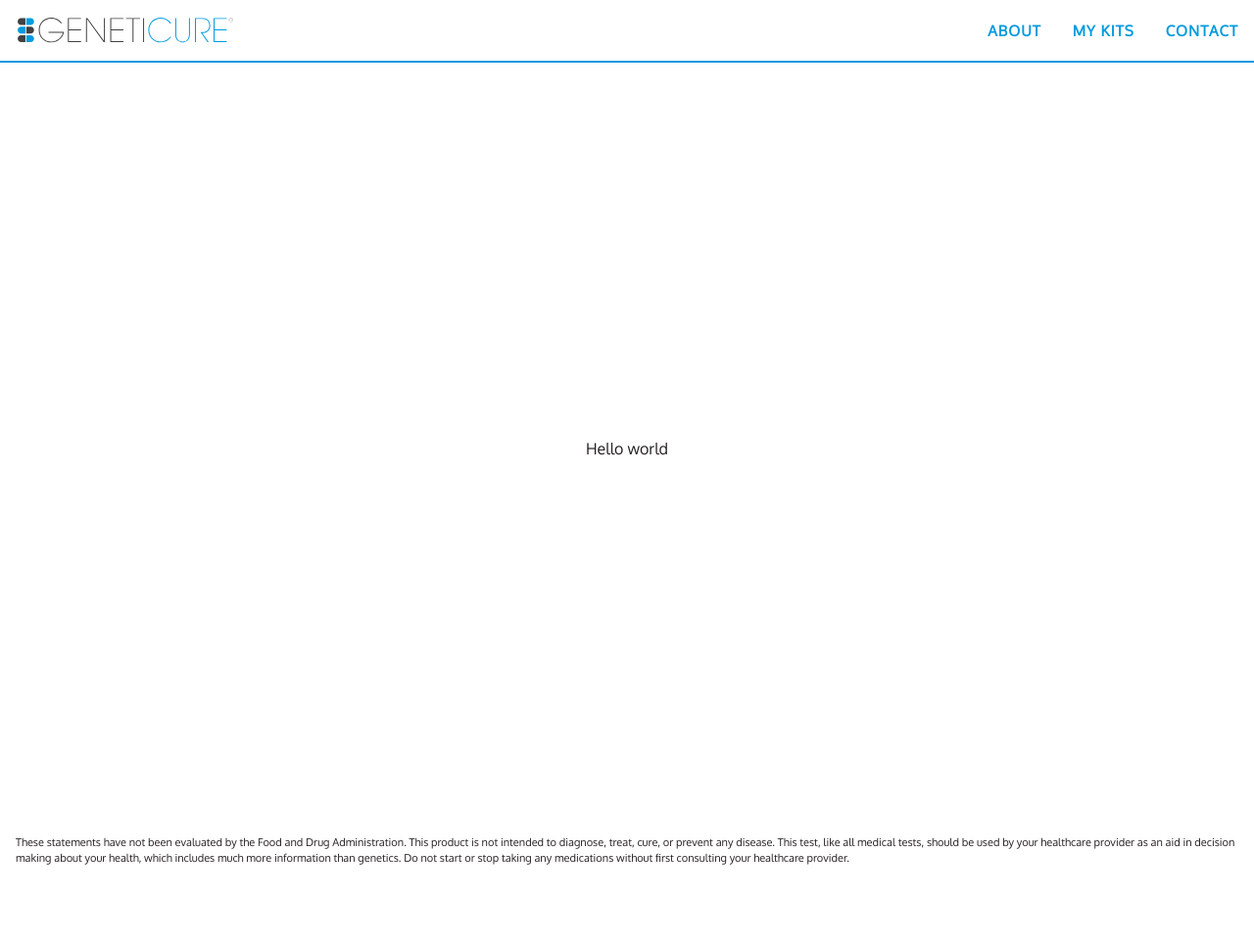
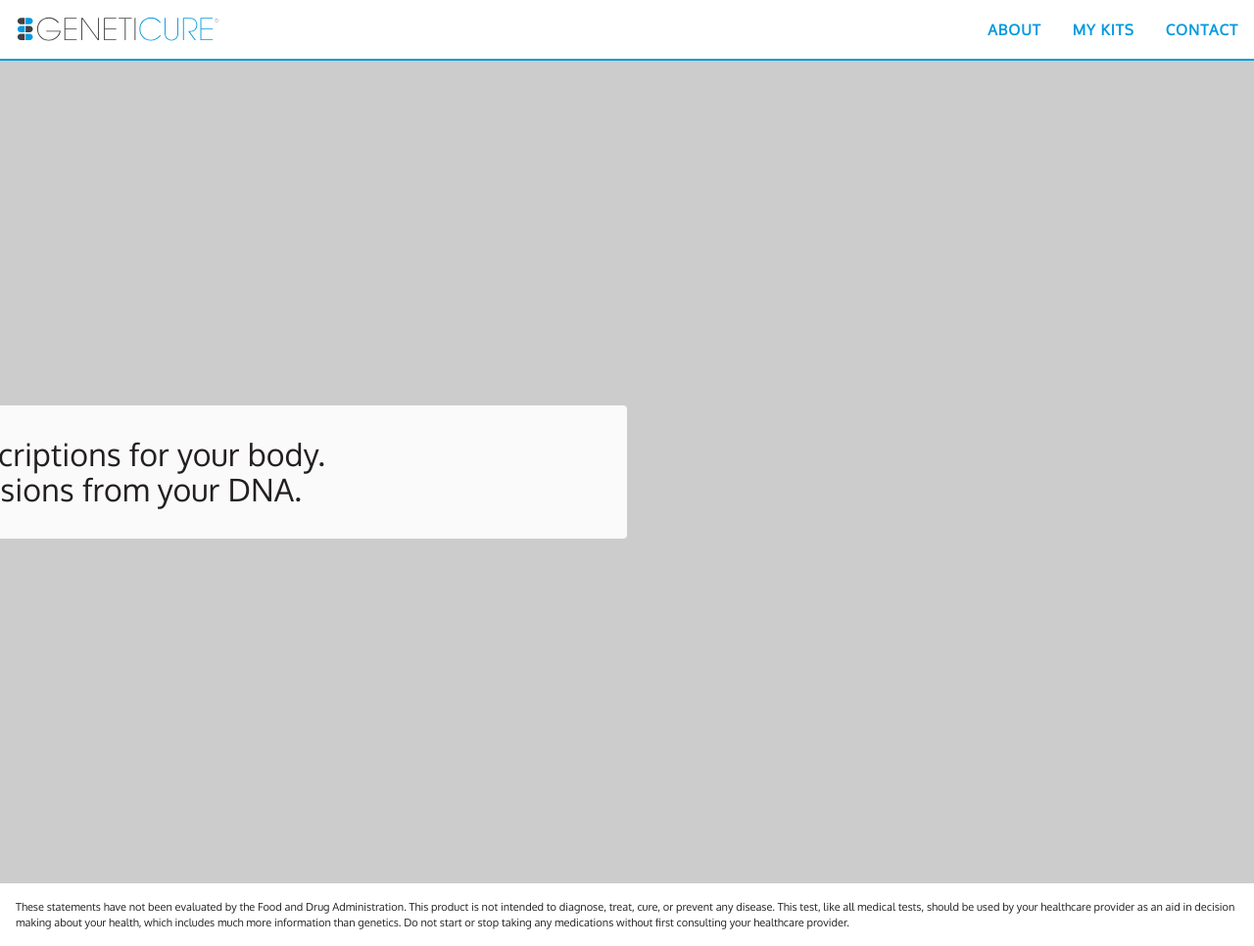
Before and after one commit to RobertAKARobin/geneticure-jekyll, a Jekyll site: the page built from index.html, in a window 1280 px wide. Shown: the whole page at 98% size. Built offline with Jekyll 4.4.1, drawn with Linux system fonts in a browser that asks for light colours; before the commit the page ends 900 px from its top, so only the background shows below that.

Commit message:
Hero WIP

```diff
--- /dev/null
+++ b/_includes/hero.html
@@ -0,0 +1,8 @@
+<div class="hero">
+	<div class="hero__bg"></div>
+	<div class="hero__container">
+		<div class="hero__content">
+			{{ include.content }}
+		</div>
+	</div>
+</div>
--- a/_sass/_body.scss
+++ b/_sass/_body.scss
@@ -57,49 +57,59 @@
 }
 
 .nav {
-  border-bottom: 2px solid $color--brand;
+  background: rgba(255, 255, 255, 0.9);
+  position: relative;
+  z-index: $z--nav;
 }
 
 @media #{$bp--sm} {
+  .nav {
+    border-bottom: 2px solid $color--brand;
+  }
+
+  .nav__content {
+    display: flex;
+    flex-direction: column;
+  }
+
   .nav__home {
-    display: block;
+    display: flex;
+    justify-content: center;
+    padding-top: $margin--main;
   }
 
   .nav__logo {
     display: block;
-    height: 30px;
-    margin: 0 auto;
-    padding-bottom: $margin--main / 2;
-    padding-top: $margin--main;
+    height: calc(#{$nav--height} - (#{$margin--main} * 2));
   }
 
   .nav__links {
     display: flex;
     flex-wrap: wrap;
     justify-content: center;
-    padding-bottom: $margin--main / 2;
   }
 
   .nav__links > * {
-    padding: $margin--main / 2;
+    padding: $margin--main $margin--main / 2;
   }
 }
 
 @media #{$bp--md}, #{$bp--lg} {
   .nav {
     border-bottom: 2px solid $color--brand;
+    height: $nav--height;
   }
 
   .nav__content {
-    align-items: center;
     display: flex;
+    height: 100%;
     justify-content: space-between;
   }
 
   .nav__links {
     align-items: center;
     display: flex;
-    flex-direction: row;
+    height: 100%;
     margin-right: -$margin--main;
   }
 
@@ -107,9 +117,15 @@
     padding: $margin--main;
   }
 
+  .nav__home {
+    display: flex;
+    flex-direction: column;
+    height: 100%;
+    justify-content: center;
+  }
+
   .nav__logo {
-    height: 30px;
-    padding: $margin--main 0;
+    height: calc(#{$nav--height} - (#{$margin--main} * 2));
   }
 }
 
--- /dev/null
+++ b/_sass/_content.scss
@@ -0,0 +1,43 @@
+.hero {
+  display: flex;
+  flex-direction: column;
+  height: calc(100vh - #{$nav--height});
+  justify-content: center;
+  position: relative;
+  width: 100vw;
+
+  .main > &:first-child {
+    margin-top: -$margin--main;
+  }
+}
+
+.hero__bg {
+  background-color: #ccc;
+  height: 100%;
+  left: 0;
+  position: absolute;
+  top: 0;
+  width: 100%;
+  z-index: 0;
+}
+
+.hero__container {
+  background-color: rgba(255, 255, 255, 0.9);
+  position: relative;
+}
+
+.hero__content {
+  padding: $margin--main;
+}
+
+@media #{$bp--lg} {
+  .hero__container {
+    border-bottom-right-radius: $border-radius--main;
+    border-top-right-radius: $border-radius--main;
+    width: 50%;
+  }
+
+  .hero__content {
+    margin-left: calc((100vw - #{$width--screen--xl}) / 2);
+  }
+}
--- a/_sass/_vars.scss
+++ b/_sass/_vars.scss
@@ -11,6 +11,8 @@ $color--lowlight--sink: #000000;
 $color--offset: #E9E9E9;
 
 $font-size--base: 16;
+
+$nav--height: 60px;
 
 $width--screen--md: 600px;
 $width--screen--lg: 960px;
@@ -74,6 +76,7 @@ $font-weight--strong: 700;
 
 $margin--main: 1rem;
 
+$z--nav: 99;
 $z--show-password: 9998;
 $z--overlay: 9999;
 
--- a/assets/css/main.scss
+++ b/assets/css/main.scss
@@ -5,4 +5,5 @@
 @import 'reset',
   'vars',
   'theme',
-  'body';
+  'body',
+  'content';
--- /dev/null
+++ b/index.html
@@ -0,0 +1,11 @@
+---
+layout: base
+title: Test
+---
+
+{% capture hero_content %}
+	<div class="text">
+		<h1>Prescriptions for your body.<br />Decisions from your DNA.</h1>
+	</div>
+{% endcapture %}
+{% include hero.html content=hero_content %}
--- a/index.md
+++ /dev/null
@@ -1,6 +0,0 @@
----
-layout: base
-title: Test
----
-
-Hello world
```
